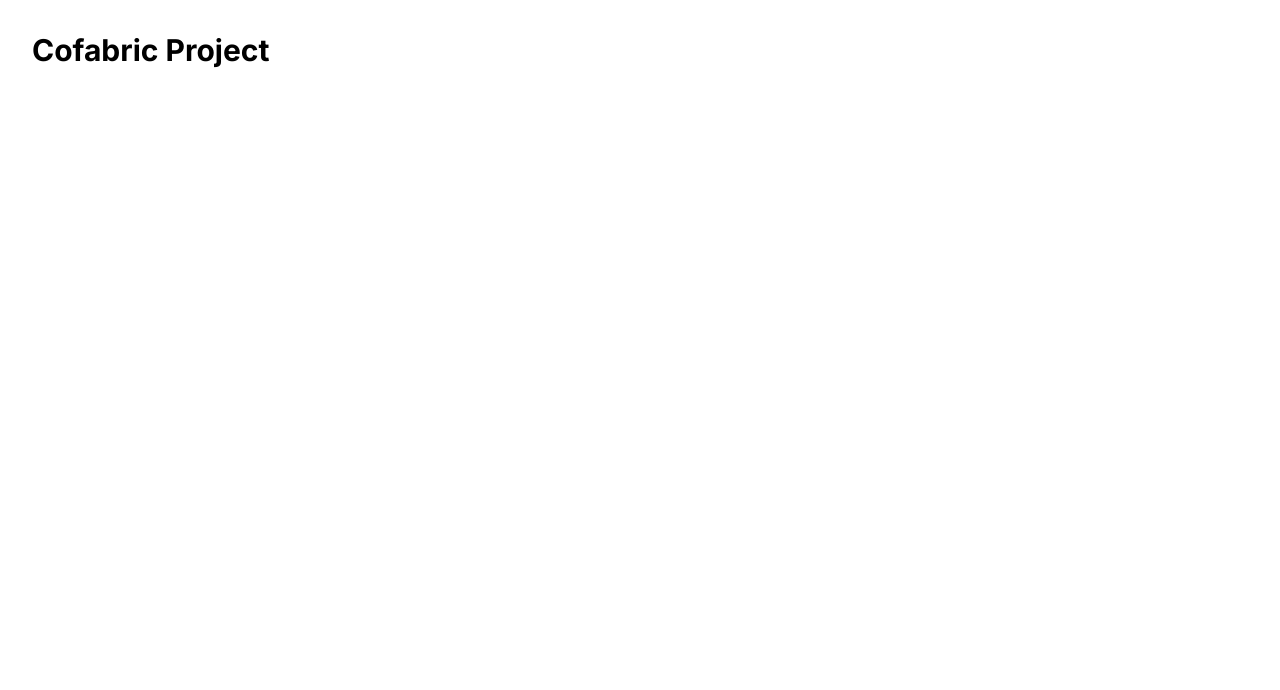
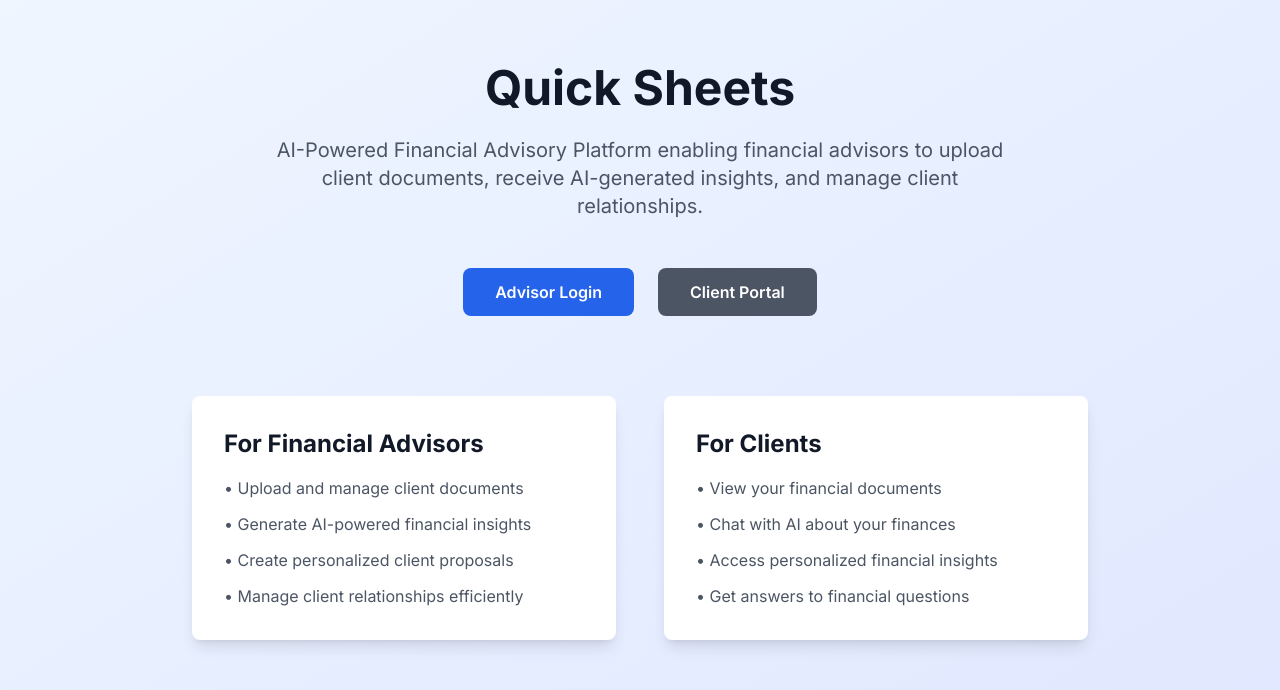
Before and after one commit to sdahiyat/sd3, a Next.js app in the folder project/: page / in a window 1280 px wide. Shown: the top 690 px of the page. Built offline with nearby package versions, Linux system fonts and the light colour scheme.

Commit message:
scaffold: add app/page.tsx

```diff
--- a/project/app/page.tsx
+++ b/project/app/page.tsx
@@ -1,8 +1,56 @@
+import Link from 'next/link'
+
 export default function Home() {
   return (
-    <main className="min-h-screen p-8">
-      <h1 className="text-3xl font-bold">Cofabric Project</h1>
-      <p className="mt-2 text-gray-600"></p>
-    </main>
-  );
+    <div className="min-h-screen bg-gradient-to-br from-blue-50 to-indigo-100">
+      <div className="container mx-auto px-4 py-16">
+        <div className="text-center">
+          <h1 className="text-5xl font-bold text-gray-900 mb-6">
+            Quick Sheets
+          </h1>
+          <p className="text-xl text-gray-600 mb-12 max-w-3xl mx-auto">
+            AI-Powered Financial Advisory Platform enabling financial advisors to upload client documents,
+            receive AI-generated insights, and manage client relationships.
+          </p>
+
+          <div className="flex flex-col sm:flex-row gap-6 justify-center items-center">
+            <Link
+              href="/auth/login"
+              className="bg-primary-600 hover:bg-primary-700 text-white font-semibold py-3 px-8 rounded-lg transition-colors duration-200"
+            >
+              Advisor Login
+            </Link>
+            <Link
+              href="/client/login"
+              className="bg-gray-600 hover:bg-gray-700 text-white font-semibold py-3 px-8 rounded-lg transition-colors duration-200"
+            >
+              Client Portal
+            </Link>
+          </div>
+        </div>
+
+        <div className="mt-20 grid md:grid-cols-2 gap-12 max-w-4xl mx-auto">
+          <div className="bg-white rounded-lg shadow-lg p-8">
+            <h2 className="text-2xl font-bold text-gray-900 mb-4">For Financial Advisors</h2>
+            <ul className="space-y-3 text-gray-600">
+              <li>• Upload and manage client documents</li>
+              <li>• Generate AI-powered financial insights</li>
+              <li>• Create personalized client proposals</li>
+              <li>• Manage client relationships efficiently</li>
+            </ul>
+          </div>
+
+          <div className="bg-white rounded-lg shadow-lg p-8">
+            <h2 className="text-2xl font-bold text-gray-900 mb-4">For Clients</h2>
+            <ul className="space-y-3 text-gray-600">
+              <li>• View your financial documents</li>
+              <li>• Chat with AI about your finances</li>
+              <li>• Access personalized financial insights</li>
+              <li>• Get answers to financial questions</li>
+            </ul>
+          </div>
+        </div>
+      </div>
+    </div>
+  )
 }
```
